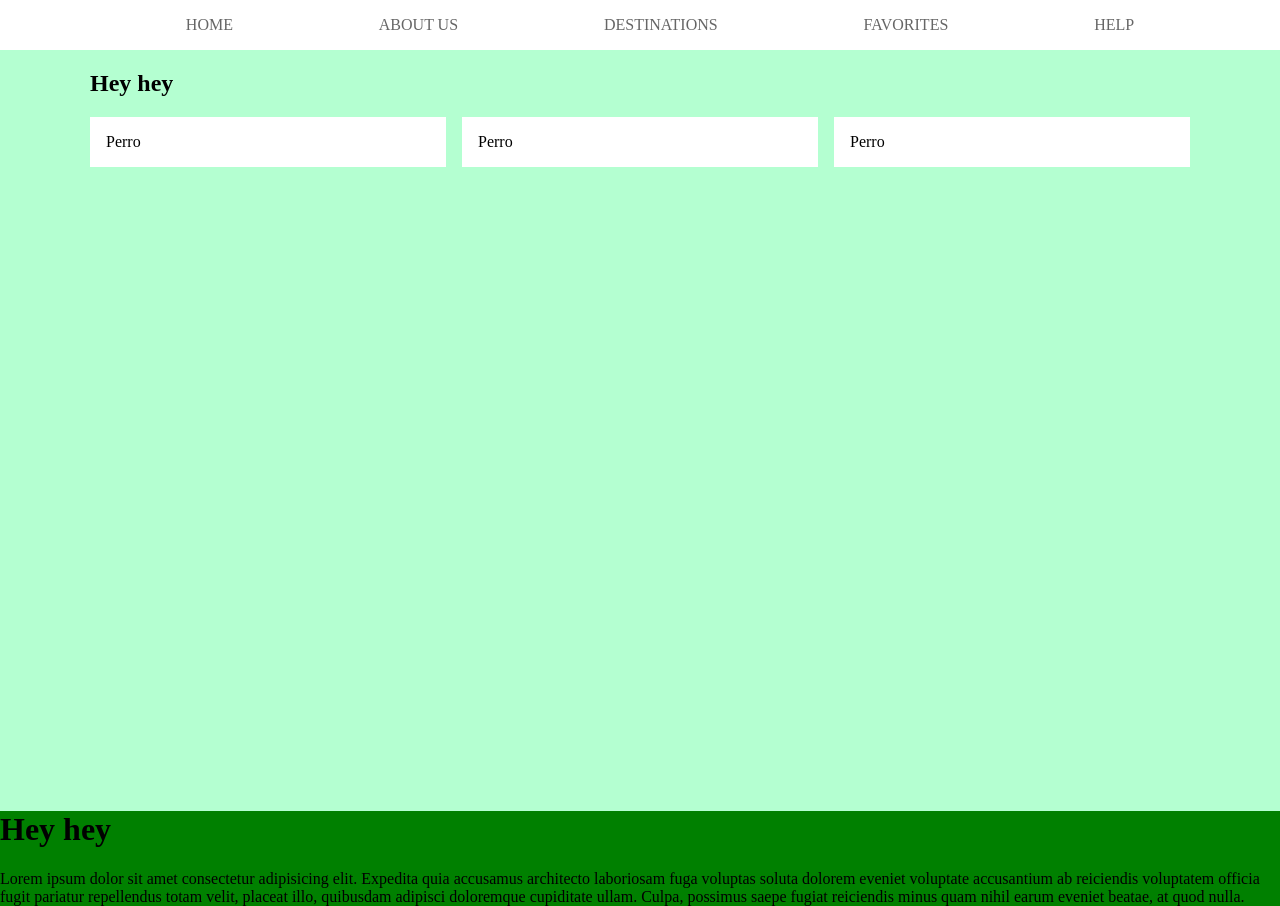
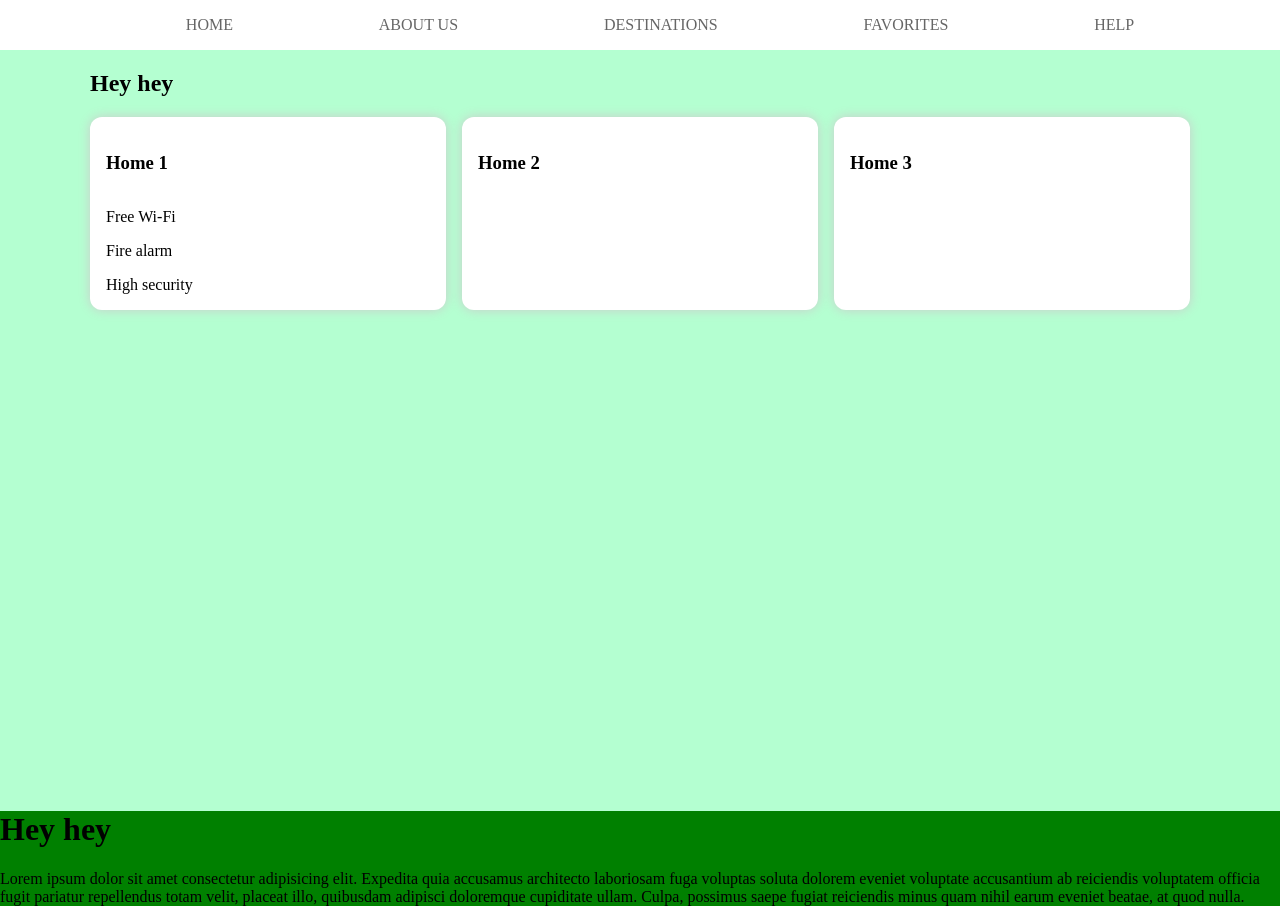
Before and after one commit to aatypi/treehouse, a React (Create React App) app: page / in a window 1280 px wide. Built offline with nearby package versions, Linux system fonts and the light colour scheme.

Commit message:
Added more info to cards

```diff
--- a/src/components/pages/CardRoll.js
+++ b/src/components/pages/CardRoll.js
@@ -1,19 +1,26 @@
 import React from "react";
 
 class Card extends React.Component {
-    render(){
-        return (
-            <div className="card"> Perro</div>
-            )
-        }
+  render() {
+    return (
+      <div className="card">
+        <div className="card-inner">
+          {this.props.name && <h1> {this.props.name}</h1>}
+          {this.props.wifi && <span> Free Wi-Fi</span>}
+          {this.props.wifi && <span> Fire alarm</span>}
+          {this.props.wifi && <span> High security</span>}
+        </div>
+      </div>
+    );
+  }
 }
 
 export function CardRoll() {
   return (
     <section className="card-roll">
-      <Card />
-      <Card />
-      <Card />
+      <Card name="Home 1" wifi fireAlarm highSecurity/>
+      <Card name="Home 2" />
+      <Card name="Home 3" />
     </section>
-  )
+  );
 }
--- a/src/index.css
+++ b/src/index.css
@@ -74,9 +74,17 @@ footer {
 }
 
 .card {
+  flex: 1 1 33%;
+  border-radius: 12px;
+  box-shadow: 0 0 12px #ccc;
   background-color: #fff;
-  flex: 1 1 33%;
+}
+
+.card-inner {
   padding: 1rem;
+  display: flex;
+  flex-direction: column;
+  gap: 1rem;
 }
 
 /* Helpers */
```
